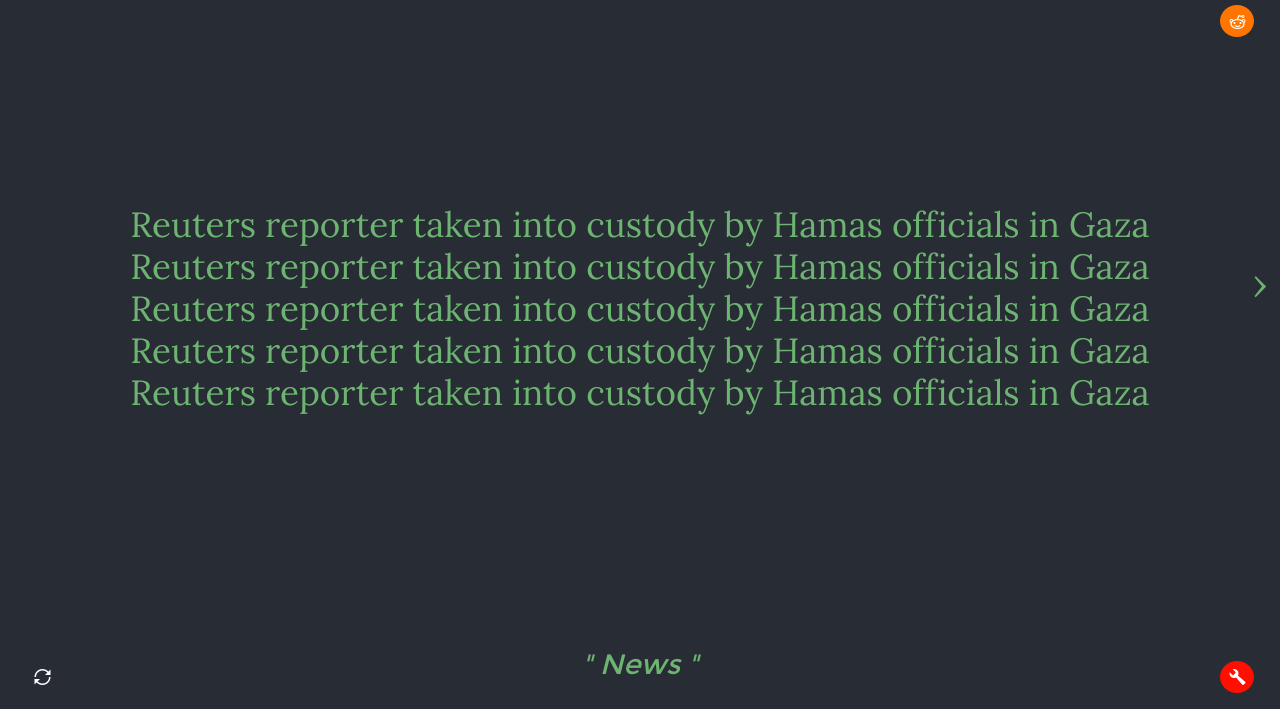
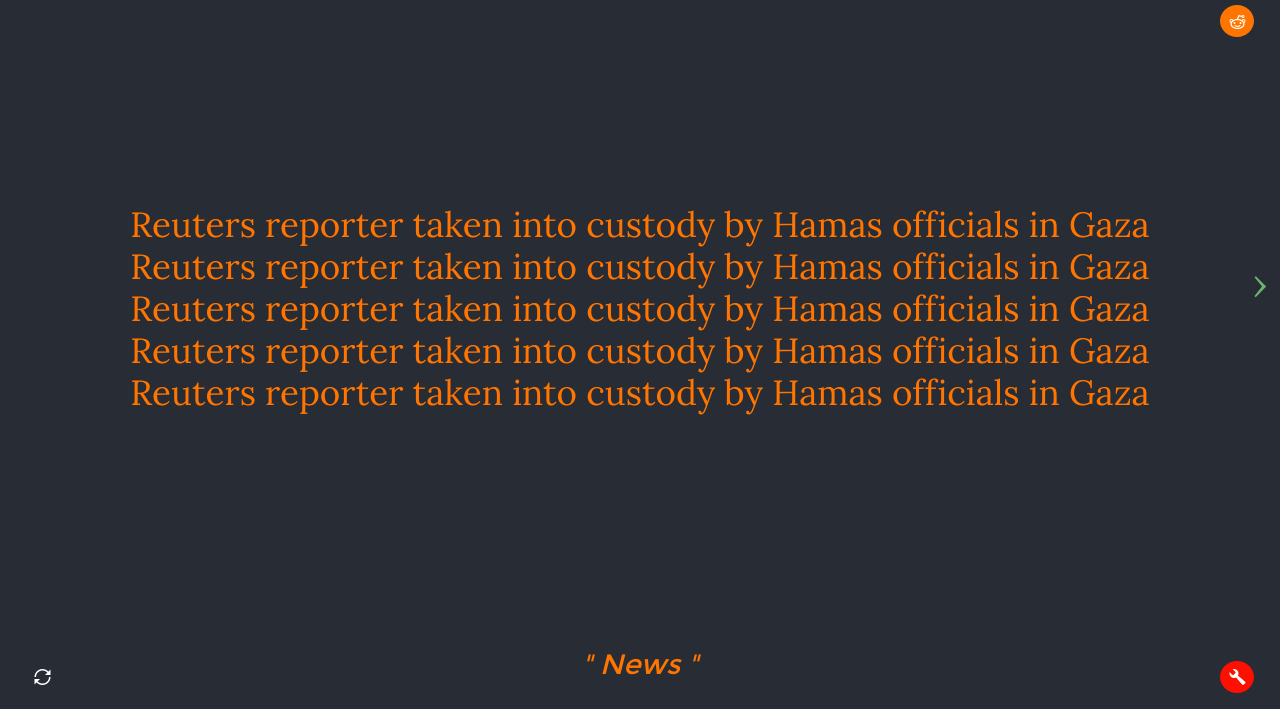
Before and after one commit to ankitsultana/reddit-new-tab, a browser extension: page index.html in a window 1280 px wide. Shown: the part 91-800 px from the top of the page. Drawn offline with Linux system fonts and the light colour scheme; no server answers; files whose address does not match are found by name.

Commit message:
change color

```diff
--- a/includes/css/style.css
+++ b/includes/css/style.css
@@ -15,6 +15,7 @@
     background-color: #DFE2DB;
     background-color: #282C34;
     color: #6DB372;
+    color: #FF7500;
     height: 90%;
     overflow: hidden;
     padding: 0;
@@ -47,7 +48,7 @@
     font-style: italic;
 }
 .subreddit-name-container p a {
-    color: #6DB372;
+    color: #FF7500;
 }
 #main-content {
 	font-family: 'Lora', sans-serif;
```
